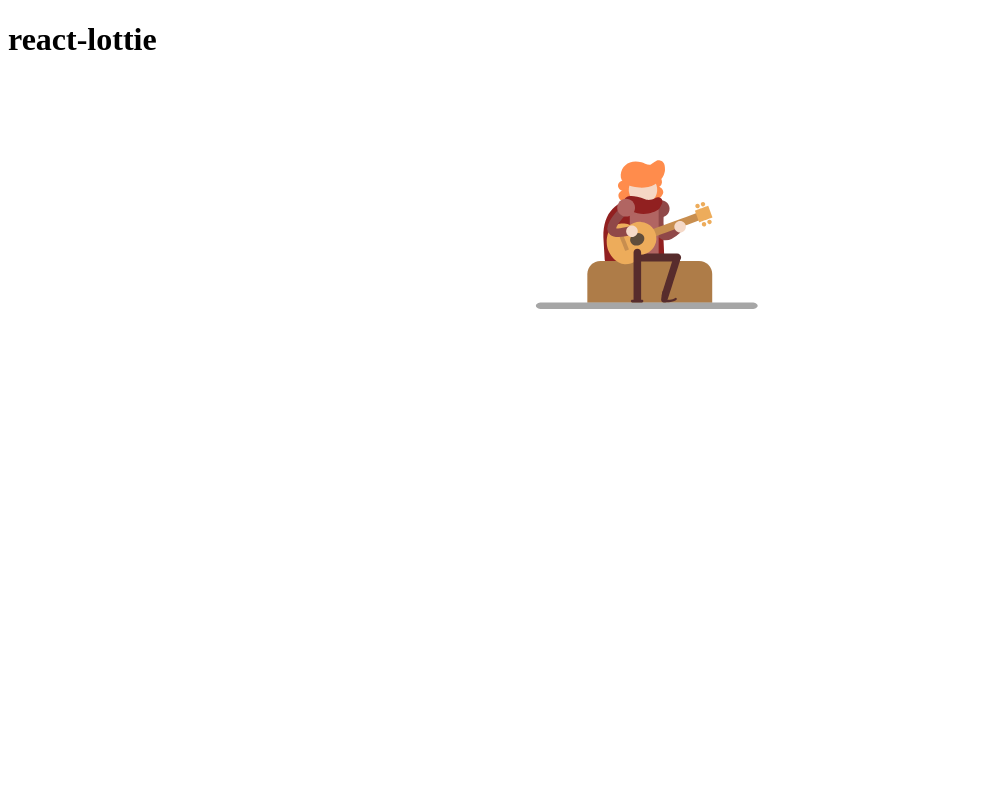
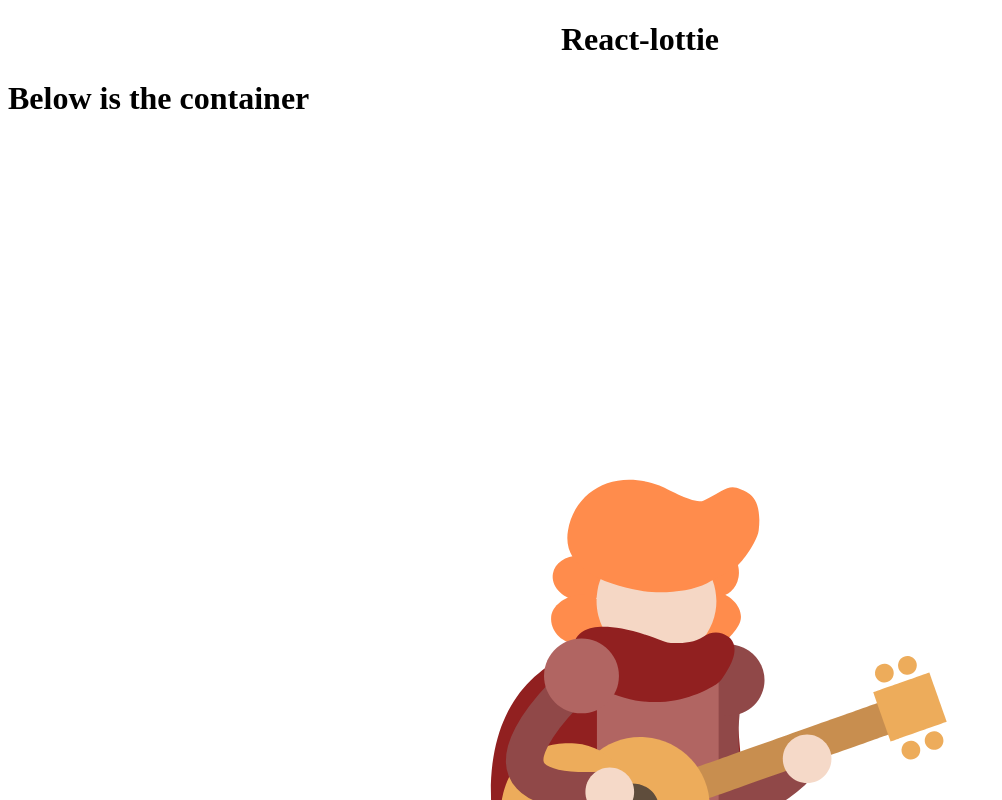
Before and after one commit to wesleylkm/lottie-react, a React (Vite) app: page / in a window 1280 px wide. Shown: the top 800 px of the page, without its empty margins (0-1002 px from the left). Built offline with nearby package versions, Linux system fonts and the light colour scheme.

Commit message:
add: basic lottie-web react wrapper (Support StrictMode)

```diff
--- a/src/App.tsx
+++ b/src/App.tsx
@@ -1,10 +1,17 @@
-import CurrentPlayer from "./components/CurrentPlayer";
+import Player from "./components/Player";
 
 const App = () => {
   return (
     <div>
-      <h1>react-lottie</h1>
-      <CurrentPlayer />
+      <h1
+        style={{
+          textAlign: "center",
+        }}
+      >
+        React-lottie
+      </h1>
+
+      <Player />
     </div>
   );
 };
--- /dev/null
+++ b/src/components/Player.tsx
@@ -0,0 +1,18 @@
+import useLottieWeb from "../hooks/useLottieWeb";
+import animationData from "../assets/guitarist.json";
+
+const Player = () => {
+  const { containerRef } = useLottieWeb({
+    src: animationData,
+  });
+
+  return (
+    <div>
+      <h1>Below is the container</h1>
+
+      <div ref={containerRef} />
+    </div>
+  );
+};
+
+export default Player;
--- /dev/null
+++ b/src/hooks/useLottieWeb.tsx
@@ -0,0 +1,34 @@
+import { useEffect, useRef } from "react";
+import lottie, { AnimationItem } from "lottie-web";
+
+interface PlayerOptions {
+  // TODO:: What will be the type of src? It can be a string and a JSON object?
+  src: any;
+}
+
+const useLottieWeb = (options: PlayerOptions) => {
+  const { src } = options;
+
+  const containerRef = useRef<HTMLDivElement>(null);
+  const lottieInstance = useRef<AnimationItem | null>(null);
+
+  // This effect is called twice in React 18 <StrictMode />, to overcome this, we need an extra ref to flag it
+  useEffect(() => {
+    if (containerRef.current)
+      lottieInstance.current = lottie.loadAnimation({
+        animationData: src,
+        container: containerRef.current,
+      });
+
+    return () => {
+      if (lottieInstance.current) {
+        lottieInstance.current.destroy();
+      }
+    };
+  }, []);
+
+  // This hook will accept options that will pass to loadAnimation()
+  return { containerRef };
+};
+
+export default useLottieWeb;
```
